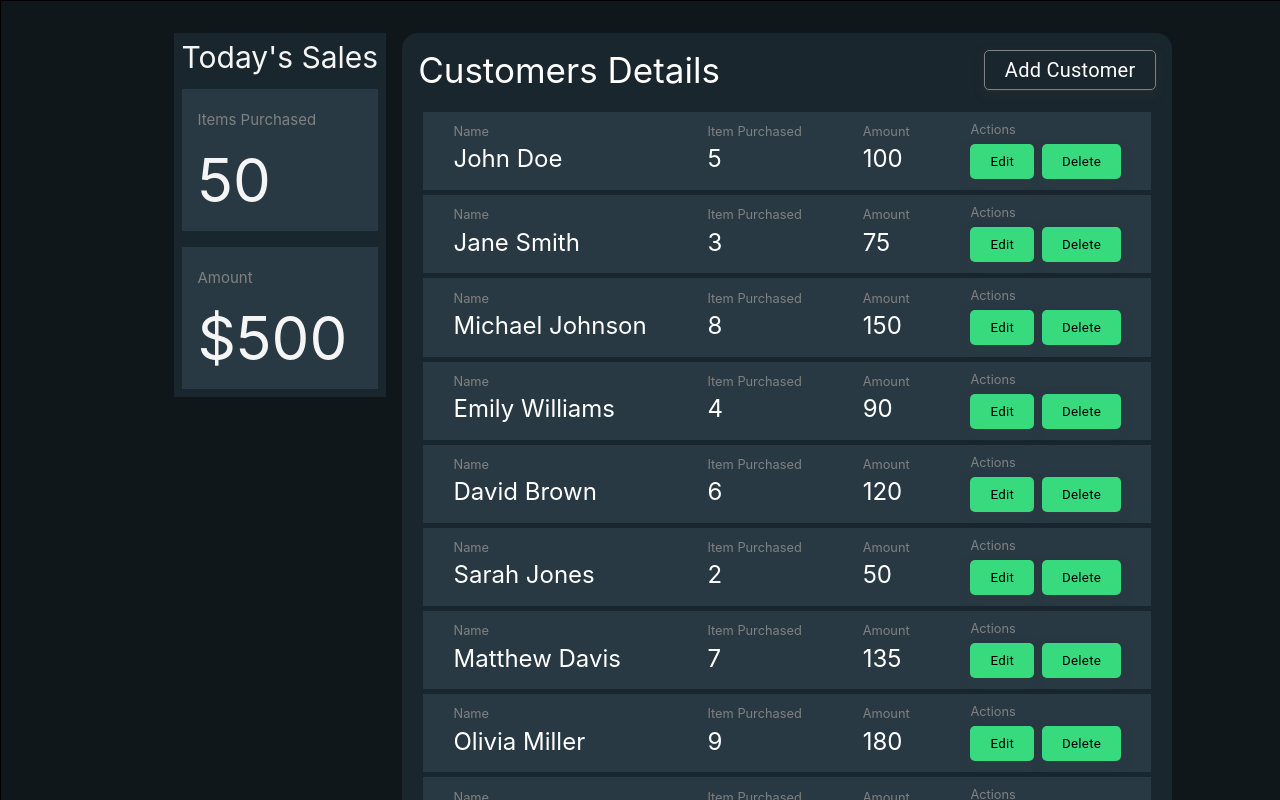
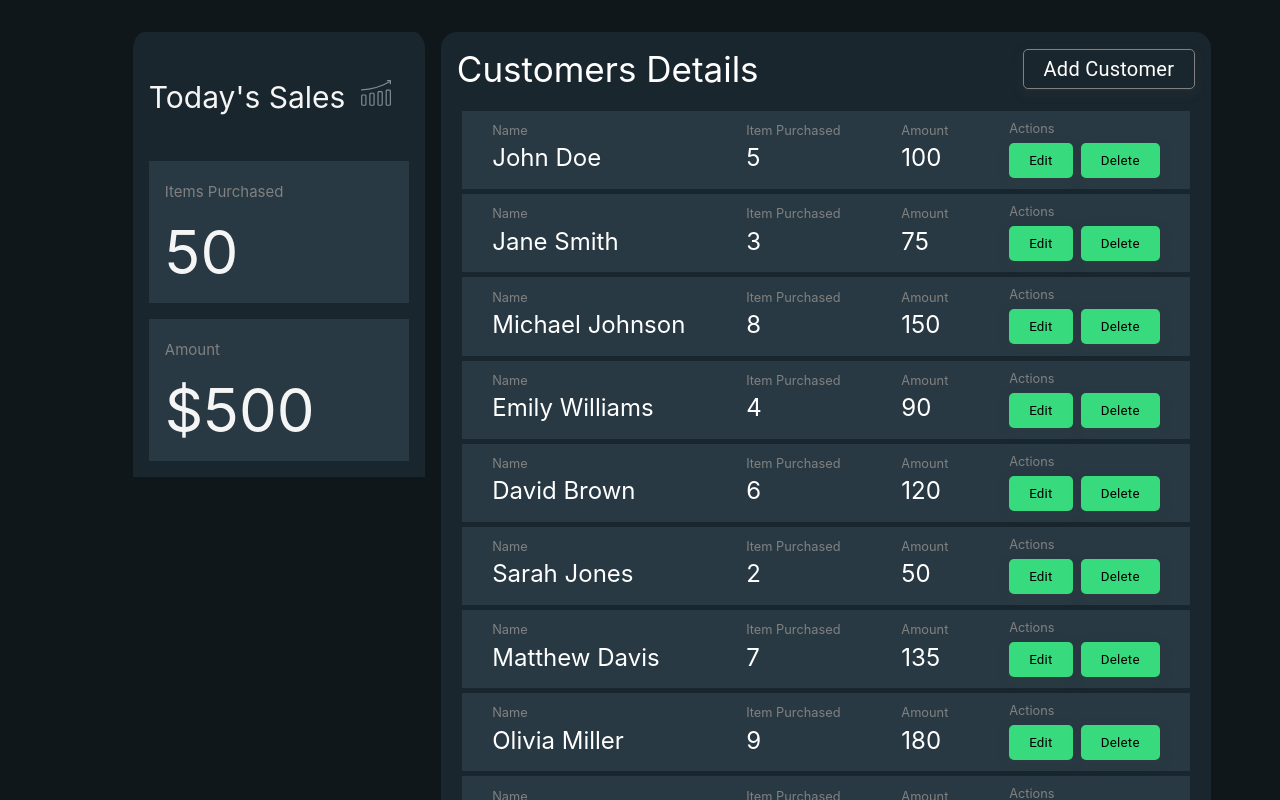
Before and after one commit to abbasmuttaqizaidi/dopplooker-shop-data, a React (Create React App) app: page / in a window 1280 px wide. Shown: the top 800 px of the page. Built offline with nearby package versions, Linux system fonts and the light colour scheme.

Commit message:
todays sale design fixed

```diff
--- a/src/components/app-details/styles.css
+++ b/src/components/app-details/styles.css
@@ -19,6 +19,7 @@
     padding: 1rem;
     color: white;
     gap: 1rem;
+    border-radius: 4% 4% 0 0;
 }
 
 .appdetails__container--heading {
@@ -33,7 +34,7 @@
     justify-content: end;
 }
 
-.appdetails__container--body{
+.appdetails__container--body {
     background-color: var(--grid-cards);
     padding: 0.5rem;
     font-size: 20px;
--- a/src/components/header/index.jsx
+++ b/src/components/header/index.jsx
@@ -1,11 +1,16 @@
 import './styles.css';
+import sales from '../../assets/icons/sales.svg';
+
 export const Header = () => {
 
     return (
         <div className="header__container">
             <div className="header__todayspurchase">
                 <div className="header__todayspurchase--container">
-                    <p className='header__todayspurchase--todayHeading'>Today's Sales</p>
+                    <p className='header__todayspurchase--todayHeading'>
+                        <span>Today's Sales</span>
+                        <img src={sales} className='img__small' alt='sales' />
+                    </p>
                     <div class="purchase__info">
                         <p className='purchase__info--heading'>Items Purchased</p>
                         <p className='purchase__info--value'>50</p>
--- a/src/components/header/styles.css
+++ b/src/components/header/styles.css
@@ -1,9 +1,11 @@
 .header__container {
     display: flex;
     flex-direction: column;
-    padding: 0.5rem;
+    padding: 1rem;
     background-color: var(--grid--background);
     color: whitesmoke;
+    min-width: 260px;
+    border-radius: 4% 4% 0 0;
 }
 
 .purchase__info {
@@ -34,7 +36,7 @@
 
 .header__todayspurchase--todayHeading {
     font-size: 30px;
-    margin: 0px;
-
-    line-height: 2rem;
+    display: flex;
+    align-items: baseline;
+    gap: 1rem;
 }
--- a/src/components/styles.css/styles.css
+++ b/src/components/styles.css/styles.css
@@ -16,7 +16,7 @@
     display: flex;
     flex-direction: row;
     justify-content: center;
-    border: 1px solid black;
+    /* border: 1px solid black; */
     gap: 1rem;
     padding: 2rem;
 }
@@ -114,3 +114,10 @@ input:hover {
     box-shadow: 0 0 5px;
     transition: box-shadow 0.3s ease-in-out;
 }
+
+/* img */
+.img__small {
+    width: 30px;
+    height: 30px;
+    color: white;
+}
```
Also changed, not shown: src/assets/icons/sales.svg (added), src/components/app-customer-list/styles.css (line endings or trailing spaces).
